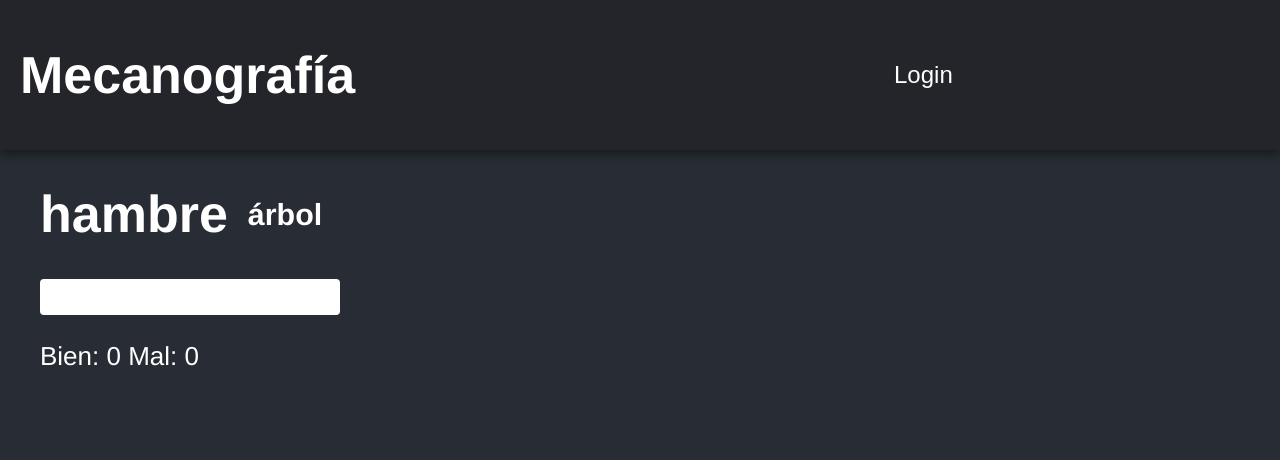
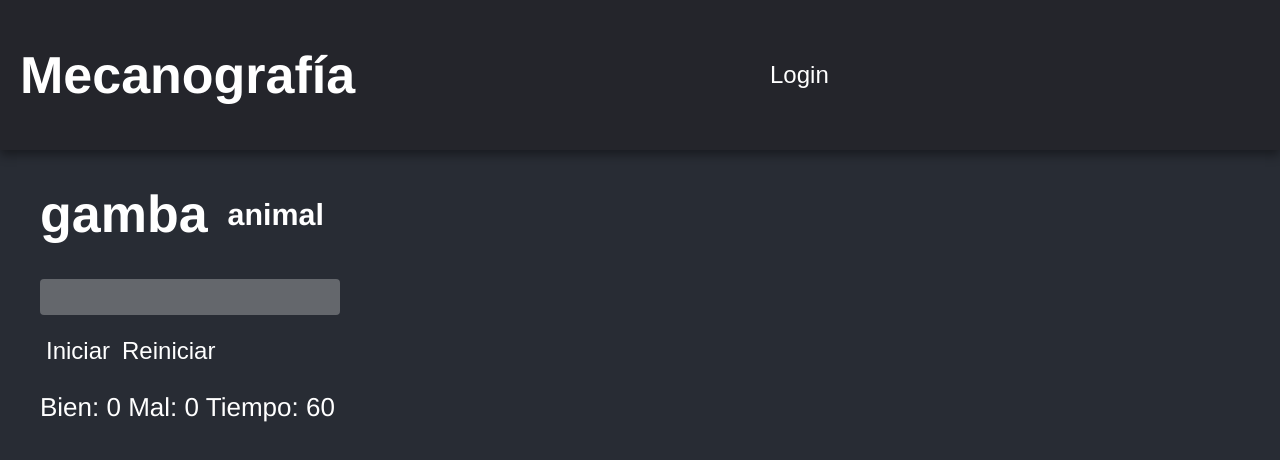
Before and after one commit to 41V4Ro/proyecto, a React (Create React App) app in the folder client/: page / in a window 1280 px wide. Shown: the top 460 px of the page. Built offline with nearby package versions, Linux system fonts and the light colour scheme.

Commit message:
timer hecho

```diff
--- a/client/src/App.jsx
+++ b/client/src/App.jsx
@@ -18,24 +18,24 @@ function Home(){
 
 
   const words = [
-    "árbol", "animal", "avisan","amarillo","amistad","antena",
-    "brazo", "bicicleta", "burro","birra","brutal","bestias",
-    "cazo", "creían", "chorizo", "crecer","cavernas","campo",
-    "días", "duende","dinámico","dócil","dios","dudas",
-    "enredar","empatía","enfrentó","entretener","ética",
-    "fallecer", "familiares","favorito", "fuente","fantástico",
-    "grande","gritos","grulla", "gazpacho","gamba",
-    "habían","hombro", "hebras", "hambre","híbrido",
-    "ignorante","ímpetu", "independencia", "idea", "inferior",
-    "jabalí","jalapeño","jugadores", "jamón","justa", "jugado", "japón",
+    "árbol", "animal", "avisan","amarillo","amistad","antena", "asno", "altura", "arte","arrojar","asistir","archivo","atacar",
+    "brazo", "bicicleta", "burro","birra","brutal","bestias","bocina","borde","belleza","blando","binario","beber","bebé",
+    "cazo", "creían", "chorizo", "crecer","cavernas","campo","crema","cuerpo","clase","cima","cortar", "cristiano",
+    "días", "duende","dinámico","dócil","dios","dudas", "diario","débil","diablo","dinamita","dedo","dentadura","Dinamarca",
+    "enredar","empatía","enfrentó","entretener","ética","elefante", "Etiopía","ese","ellas","emprender",
+    "fallecer", "familiares","favorito", "fuente","fantástico", "freno","fábula","Finlandia","feo",
+    "grande","gritos","grulla", "gazpacho","gamba", "ganso","girar","gato","guía","gracias",
+    "habían","hombro", "hebras", "hambre","híbrido", "hace","hábitos","Honduras","hospital","haber",
+    "ignorante","ímpetu", "independencia", "idea", "inferior","intento","interno","iterar","insignia",
+    "jabalí","jalapeño","jugadores", "jamón","justa", "jugado", "juez","Japón",
     "kilómetro","karaoke", "kétchup",
-    "limonada","linterna","luciérnaga", "láser","lista",
-    "madre","muertos","mirar", "música","mentira",
-    "navidad","nogal","noche", "noche", "nietos",
+    "limonada","linterna","luciérnaga", "láser","lista","lluvia","lápiz","libro","luna","leer","lagarto","lámpara","lujoso",
+    "madre","muertos","mirar", "música","mentira","marisco","mueble","manzana","misterio","magia",
+    "navidad","nogal","noche", "noche", "nietos","naranja","nación","nido","nuevo","nacimiento",
     "ñu","ñora",
-    "ópera","ocioso","ombligo",
-    "pirámide","palabras","puerro",
-    "queso","quieres","quebrar",
+    "ópera","ocioso","ombligo","ojo","otoño","oeste","oportunidad","orden",
+    "pirámide","palabras","puerro", "pájaro","papel","paz","página","planeta","pulgar","playa","pelea",
+    "queso","quieres","quebrar", "quinto","qué",
     "rata","rompieron","retrasarse",
     "sátira","sobrio","separar",
     "trueque","trampas","tirar",
@@ -46,6 +46,7 @@ function Home(){
     "yema","yo","yendo",
     "zapato","zumo","zote"
   ]
+
   /* let [previousWord, setPreviousWord] = useState(""); */
   let [word, setWord] = useState(words[Math.floor(Math.random() * words.length)]);
   let [nextWord, setNextWord] = useState(words[Math.floor(Math.random() * words.length)])
@@ -55,9 +56,45 @@ function Home(){
   let [score, setScore] = useState(0);
   let [key, setKey] = useState("");
 
-  const keyChange = event =>{
+
+  const keyChange = event =>{ // detectar las teclas pulsadas
     setKey(event.key);
   }
+
+  //contador
+  let [time, setTime] = useState(60);
+
+  let [timer, setTimer] = useState(undefined);
+  const startGame = () =>{
+    clearInterval(timer);
+    const input = document.querySelector("input");
+    console.log(timer)
+    setTimer(setInterval(()=>{
+      input.disabled = false;
+      input.focus();
+
+      setTime(time=>{
+        if(time <1){
+          input.disabled = true;
+          clearInterval(timer);
+          return time;
+        }else{
+          return time -1;
+        }
+      });
+
+    },1000))
+  }
+  const restartGame = ()=>{
+    setUserInput("");
+    setTime(60);
+    setCorrect(0);
+    setIncorrect(0);
+    setWord(words[Math.floor(Math.random() * words.length)])
+    setNextWord(words[Math.floor(Math.random() * words.length)])
+    startGame();
+  }
+
   const compare = event => {
     setUserInput(event.target.value);
     if(key === " "){
@@ -80,7 +117,7 @@ function Home(){
     localStorage.removeItem("nombre");
     navigate("/login");
   }
-  let user = localStorage.getItem("nombre") ?<><button>{localStorage.getItem("nombre")} <BsFillPersonFill/> </button><a href='/login'>Log out <BsBoxArrowLeft/></a></>: <button onClick={logOut}>Login</button>;
+  let user = localStorage.getItem("nombre") ?<><button>{localStorage.getItem("nombre")} <BsFillPersonFill/> </button><a onClick={logOut} href='/login'>Cerrar sesión <BsBoxArrowLeft/></a></>: <button >Login</button>;
 
   return (
     <div className="App">
@@ -97,8 +134,10 @@ function Home(){
             <h1>{word}</h1>
             <h3>{nextWord}</h3>
           </div>
-          <input type="text" value={userInput} onKeyDown={keyChange} onChange={compare}/>
-          <p>Bien: {correct} Mal: {incorrect}</p>
+          <input disabled type="text" value={userInput} onKeyDown={keyChange} onChange={compare} />
+          <button onClick={startGame}>Iniciar</button>
+          <button onClick={restartGame}>Reiniciar</button>
+          <p>Bien: {correct} Mal: {incorrect} Tiempo: {time}</p>
         </div>
       </main>
     </div>
--- a/client/src/css/App.css
+++ b/client/src/css/App.css
@@ -12,8 +12,9 @@
   padding:10px 20px;
 }
 .App header h1{
-  width: 70%;
+  width: 60%;
 }
+
 .App-header div{
   display: flex;
 
```
